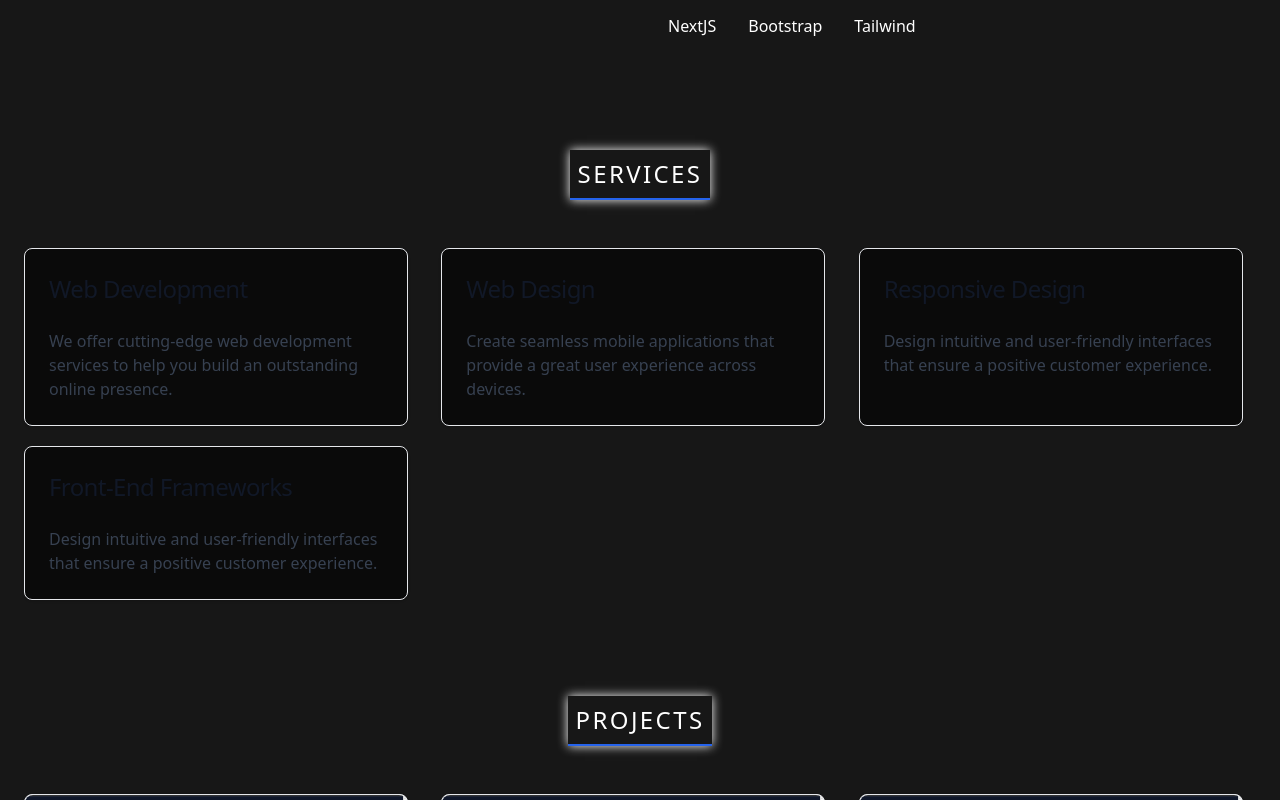
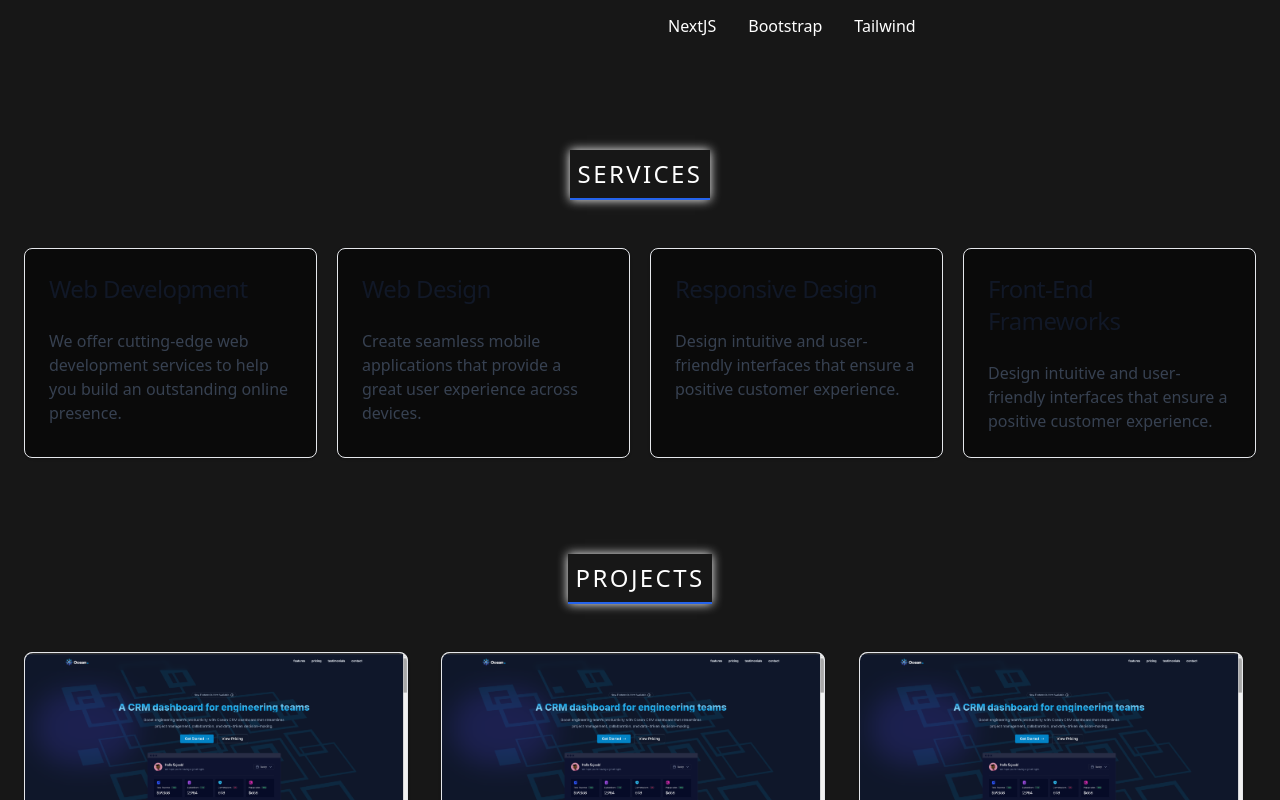
Before and after one commit to Safeya-Yasien/portfolio, a Next.js app: page / in a window 1280 px wide. Shown: the part 578-1378 px from the top of the page. Built offline with nearby package versions, Linux system fonts and the light colour scheme.

Commit message:
style: :lipstick: update small screens size

```diff
--- a/src/app/components/portfolio/ProjectCard.tsx
+++ b/src/app/components/portfolio/ProjectCard.tsx
@@ -17,7 +17,7 @@ const ProjectCard = ({
   live_demo,
 }: TProjectCardProps) => {
   return (
-    <div className="max-w-sm bg-white border border-gray-200 rounded-lg shadow dark:bg-gray-800 dark:border-gray-700">
+    <div className="max-w-full md:max-w-sm bg-white border border-gray-200 rounded-lg shadow dark:bg-gray-800 dark:border-gray-700">
       <Link href={github_link} target="_blank">
         <Image
           src={image}
--- a/src/app/components/portfolio/ServiceCard.tsx
+++ b/src/app/components/portfolio/ServiceCard.tsx
@@ -7,7 +7,7 @@ type IServiceProps = {
 
 const ServiceCard = ({ title, description }: IServiceProps) => {
   return (
-    <div className="block max-w-sm p-6  border border-gray-200 bg-neutral-950 rounded-lg shadow bg-">
+    <div className="block md:max-w-sm p-6 max-w-full border border-gray-200 bg-neutral-950 rounded-lg shadow bg-">
       <h5 className="mb-6 text-2xl tracking-tight text-gray-900 dark:text-white">
         {title}
       </h5>
--- a/src/app/components/portfolio/ServicesSection.tsx
+++ b/src/app/components/portfolio/ServicesSection.tsx
@@ -8,7 +8,7 @@ const ServicesSection = () => {
     <section id="services">
       <div className="container">
         <CustomTitle title={"Services"} />
-        <div className="grid grid-cols-1 md:grid-cols-2 lg:grid-cols-3 gap-5">
+        <div className="grid grid-cols-1 md:grid-cols-2 lg:grid-cols-4 gap-5">
           {servicesData.map((service, index) => (
             <ServiceCard
               key={index}
```
Also changed, not shown: src/app/components/portfolio/dist/ProjectCard.js (added), src/app/components/portfolio/dist/ProjectsSection.js (added), src/app/components/portfolio/dist/ServiceCard.js (added), src/app/components/portfolio/dist/ServicesSection.js (added).
